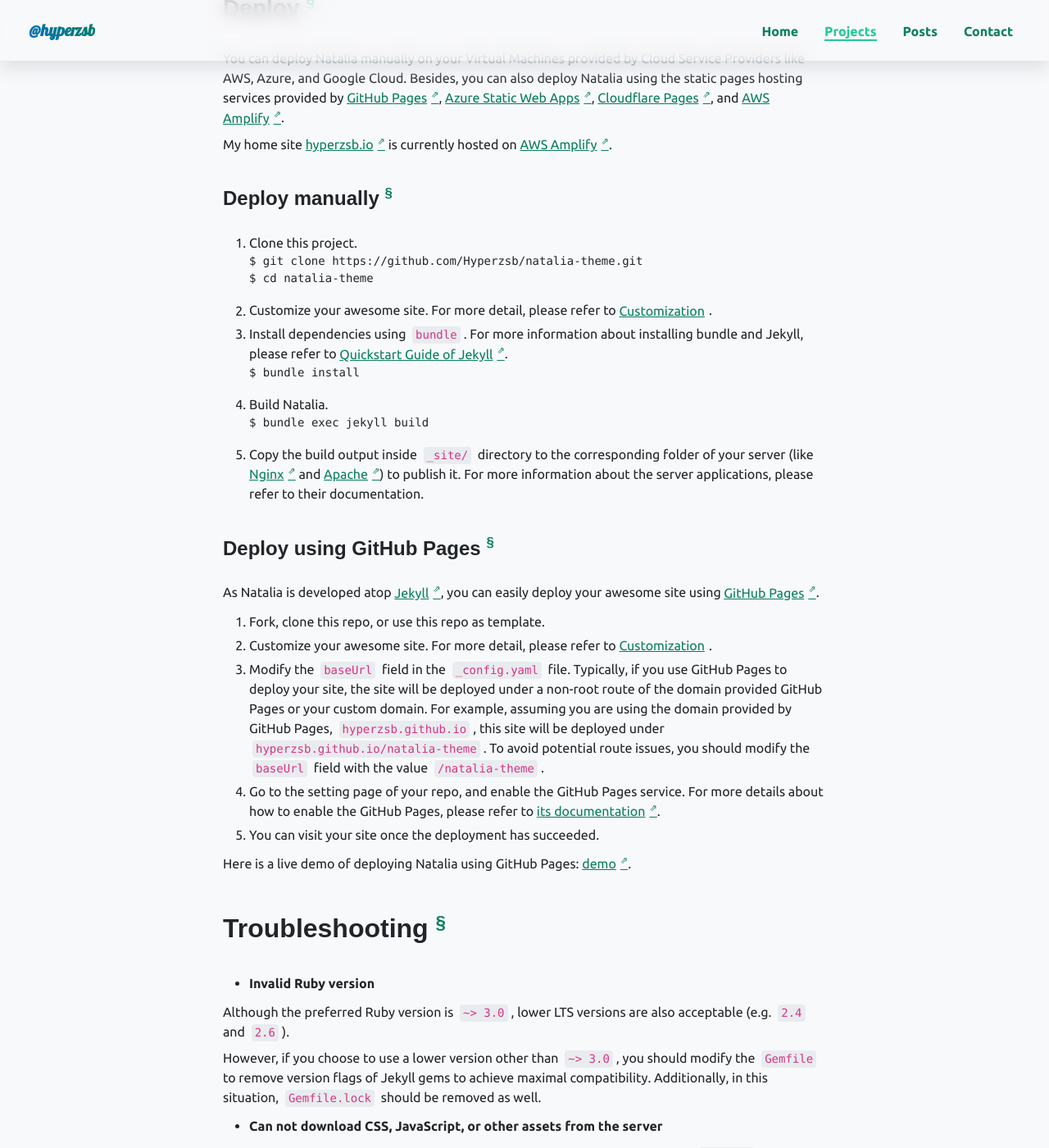
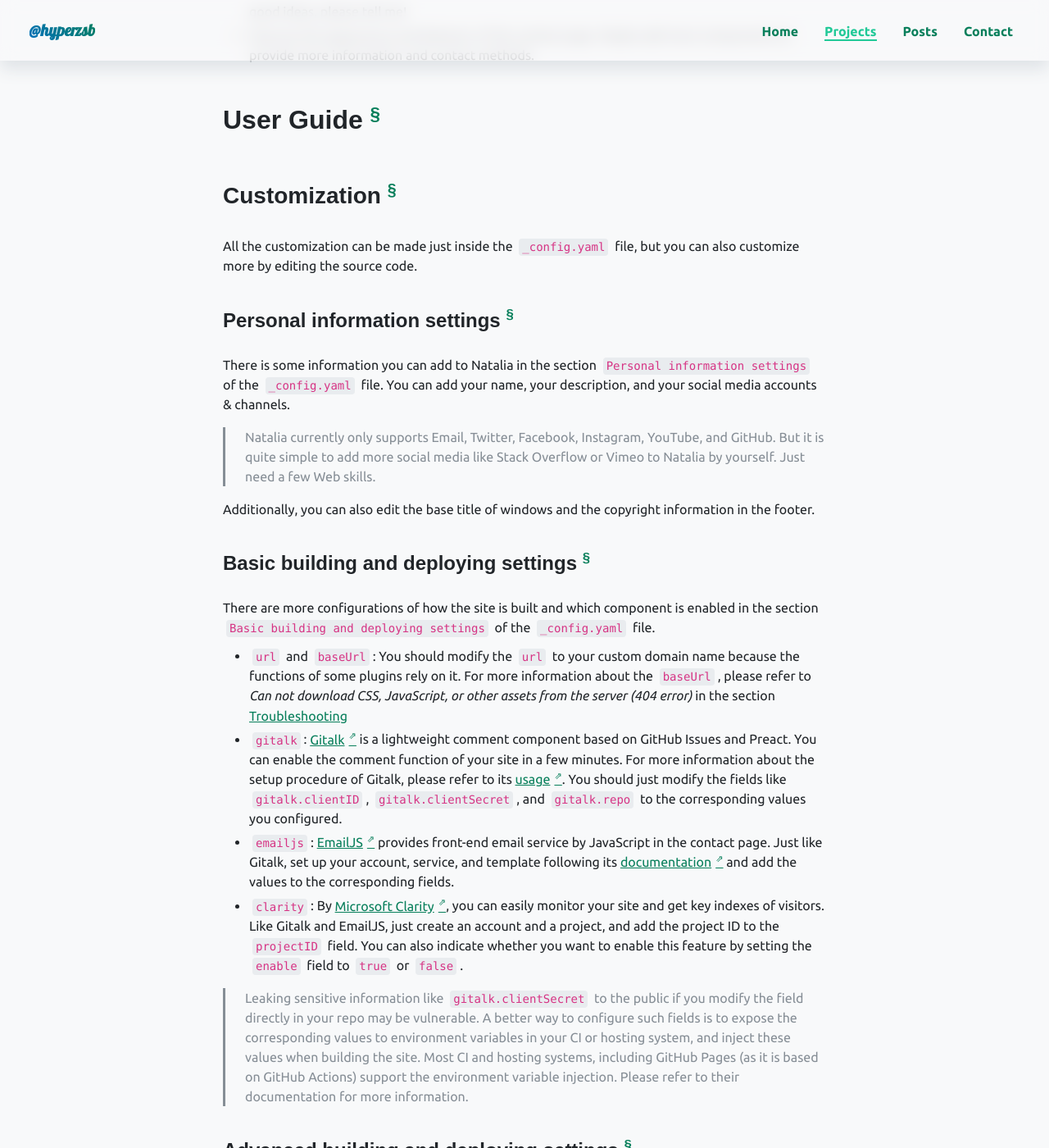
Before and after one commit to Hyperzsb/natalia-theme, a Jekyll site: the page built from _projects/natalia-theme.md, in a window 1280 px wide and 1400 px high, scrolled down 3116 px. Shown: the whole window at 82% size. Built offline with Jekyll 4.4.1, drawn with Linux system fonts in a browser that asks for light colours; some web fonts are replaced; comment, search, counter and statistics services are not loaded; a style sheet for code colours, icons or effects is not loaded; some of the changed text lies outside the part shown.

Commit message:
docs(project): update project natalia-theme

````diff
--- a/_projects/natalia-theme.md
+++ b/_projects/natalia-theme.md
@@ -8,15 +8,13 @@
 excerpt_separator: <!--more-->
 ---
 
-![Jekyll Version](https://img.shields.io/badge/jekyll-4.2-blue?logo=jekyll)
-![Bootstrap Version](https://img.shields.io/badge/bootstrap-5.1-blue?logo=bootstrap)
+[![Jekyll Version](https://img.shields.io/badge/jekyll-4.2-blue?logo=jekyll)](https://jekyllrb.com/)
+[![Bootstrap Version](https://img.shields.io/badge/bootstrap-5.1-blue?logo=bootstrap)](https://getbootstrap.com/)
 
 [![Codacy Badge](https://app.codacy.com/project/badge/Grade/a324b4e67c05427ab07b487ae3611fd7)](https://www.codacy.com/gh/Hyperzsb/natalia-theme/dashboard?utm_source=github.com&amp;utm_medium=referral&amp;utm_content=Hyperzsb/natalia-theme&amp;utm_campaign=Badge_Grade)
 
 Natalia is a flat, content-focused, easy-to-use template portfolio and blog theme powered
 by [Jekyll](https://jekyllrb.com/) and [Bootstrap](https://getbootstrap.com/).
-
-<!--more-->
 
 ## Special Notes
 
@@ -30,9 +28,12 @@
     - [Coming soon](#coming-soon)
 - [User Guide](#user-Guide)
     - [Customization](#customization)
-    - [Deploy](#deploy)
-        - [Deploy manually](#deploy-manually)
-        - [Deploy using GitHub Pages](#deploy-using-github-pages)
+        - [Personal information settings](#personal-information-settings)
+        - [Basic building and deploying settings](#basic-building-and-deploying-settings)
+        - [Advanced building and deploying settings](#advanced-building-and-deploying-settings)
+    - [Deploy](#deploying)
+        - [Deploy manually](#deploying-manually)
+        - [Deploy using GitHub Pages](#deploying-using-github-pages)
 - [Troubleshooting](#troubleshooting)
 - [Contributing](#contributing)
 - [License](#license)
@@ -43,18 +44,19 @@
 Natalia may be a good choice for you to build up your own portfolio and blog site in a few minutes, and deliver your ideas in a friendly way.
 Out of the box, easy configuration, and free customization.
 
-Natalia is mainly developed on [Jekyll](https://jekyllrb.com/) and [Bootstrap](https://getbootstrap.com/), but lots of JavaScript libraries, Ruby gems, and third-party APIs are used as well:
+Natalia is mainly developed on [Jekyll](https://jekyllrb.com/) and [Bootstrap](https://getbootstrap.com/), but lots of JavaScript libraries, Ruby gems, and third-party APIs are used as well (in lexicographical order):
 
-- [lodash](https://github.com/lodash/lodash)
+- [EmailJS](https://www.emailjs.com/)
+- [Gitalk](https://github.com/gitalk/gitalk)
+- [Google Fonts](https://fonts.google.com/)
 - [HighlightJS](https://github.com/highlightjs/highlight.js/)
-- [MathJax](https://github.com/mathjax/MathJax)
-- [Gitalk](https://github.com/gitalk/gitalk)
-- [EmailJS](https://www.emailjs.com/)
 - [jekyll-feed](https://github.com/jekyll/jekyll-feed)
 - [jekyll-seo-tag](https://github.com/jekyll/jekyll-seo-tag)
 - [jekyll-sitemap](https://github.com/jekyll/jekyll-sitemap)
 - [jemoji](https://github.com/jekyll/jemoji)
-- [Google Fonts](https://fonts.google.com/)
+- [Lodash](https://github.com/lodash/lodash)
+- [MathJax](https://github.com/mathjax/MathJax)
+- [Microsoft Clarity](https://clarity.microsoft.com/)
 
 Natalia is born in the free world of open-source software.
 
@@ -77,60 +79,101 @@
 
 Natalia also supports awesome features provided by third-party libraries:
 
-- Embedded **comments** plugin using GitHub Issues powered by [Gitalk](https://github.com/gitalk/gitalk). No additional server-side applications needed.
+- Embedded **comments** plugin using GitHub Issues and Preact powered by [Gitalk](https://github.com/gitalk/gitalk).
+  No additional server-side applications are needed.
 - Direct **email** plugin provided by [EmailJS](https://www.emailjs.com/) where users can send you emails without opening email clients.
+- Clear site **analysis** with the help of [Microsoft Clarity](https://clarity.microsoft.com/) which enable the global monitoring and statistic of your site.
+  Totally free and easy to use.
 
 ### Coming soon
 
 Natalia is far from a perfect project right now. Quite a few features are about to be considered:
 
 - Group projects and posts by tags in standalone pages.
-- Add more components into portfolio home page, such as detailed self-introduction, personal experiences, and programming skills.
-- Improve the appearance and behavior of project detail page.
-- Improve the appearance and behavior of contact page.
+- Add more components to the portfolio home page, such as detailed self-introduction, personal experiences, and programming skills.
+- Maybe add a timeline to the posts page.
+- Improve the appearance and behavior of the project detail page. Although it is really unsatisfying right now 😵, I have no inspiration to improve it (I am an expert in UI & UX). If someone has some good ideas, please tell me!
+- Improve the appearance and behavior of the contact page. Maybe add more components to provide more information and contact methods.
 
 ## User Guide
 
 ### Customization
 
-*TBD*
+All the customization can be made just inside the `_config.yaml` file, but you can also customize more by editing the source code.
 
-### Deploy
+#### Personal information settings
+
+There is some information you can add to Natalia in the section `Personal information settings` of the `_config.yaml` file.
+You can add your name, your description, and your social media accounts & channels.
+
+> Natalia currently only supports Email, Twitter, Facebook, Instagram, YouTube, and GitHub.
+> But it is quite simple to add more social media like Stack Overflow or Vimeo to Natalia by yourself.
+> Just need a few Web skills.
+
+Additionally, you can also edit the base title of windows and the copyright information in the footer.
+
+#### Basic building and deploying settings
+
+There are more configurations of how the site is built and which component is enabled in the section `Basic building and deploying settings` of the `_config.yaml` file.
+
+- `url` and `baseUrl`: You should modify the `url` to your custom domain name because the functions of some plugins rely on it.
+  For more information about the `baseUrl`, please refer to *Can not download CSS, JavaScript, or other assets from the server (404 error)* in the section  [Troubleshooting](#troubleshooting)
+- `gitalk`: [Gitalk](https://github.com/gitalk/gitalk) is a lightweight comment component based on GitHub Issues and Preact.
+  You can enable the comment function of your site in a few minutes.
+  For more information about the setup procedure of Gitalk, please refer to its [usage](https://github.com/gitalk/gitalk#usage).
+  You should just modify the fields like `gitalk.clientID`, `gitalk.clientSecret`, and `gitalk.repo` to the corresponding values you configured.
+- `emailjs`: [EmailJS](https://www.emailjs.com/) provides front-end email service by JavaScript in the contact page.
+  Just like Gitalk, set up your account, service, and template following its [documentation](https://www.emailjs.com/docs/) and add the values to the corresponding fields.
+- `clarity`: By [Microsoft Clarity](https://clarity.microsoft.com/), you can easily monitor your site and get key indexes of visitors.
+  Like Gitalk and EmailJS, just create an account and a project, and add the project ID to the `projectID` field.
+  You can also indicate whether you want to enable this feature by setting the `enable` field to `true` or `false`.
+
+> Leaking sensitive information like `gitalk.clientSecret` to the public if you modify the field directly in your repo may be vulnerable.
+> A better way to configure such fields is to expose the corresponding values to environment variables in your CI or hosting system, and inject these values when building the site.
+> Most CI and hosting systems, including GitHub Pages (as it is based on GitHub Actions) support the environment variable injection. Please refer to their documentation for more information.
+
+#### Advanced building and deploying settings
+
+There are some advanced configurations of Natalia in the section `Advanced building and deploying settings` section of the `_config.yaml` file.
+
+In most cases, **DO NOT** modify contents in this section unless you are clear about what you are doing.
+
+### Deploying
 
 You can deploy Natalia manually on your Virtual Machines provided by Cloud Service Providers like AWS, Azure, and Google Cloud.
-Besides, you can also deploy Natalia using the static pages hosting services provided by [GitHub Pages](https://pages.github.com/), [Azure Static Web Apps](https://azure.microsoft.com/en-us/services/app-service/static/), [Cloudflare Pages](https://pages.cloudflare.com/), and [AWS Amplify](https://aws.amazon.com/amplify/).
+Besides, you can also deploy Natalia using the static page hosting services provided by [GitHub Pages](https://pages.github.com/), [Azure Static Web Apps](https://azure.microsoft.com/en-us/services/app-service/static/), [Cloudflare Pages](https://pages.cloudflare.com/), and [AWS Amplify](https://aws.amazon.com/amplify/).
 
 My home site [hyperzsb.io](https://hyperzsb.io) is currently hosted on [AWS Amplify](https://aws.amazon.com/amplify/).
 
-#### Deploy manually
+#### Deploying manually
 
 1. Clone this project.
-```bash
-$ git clone https://github.com/Hyperzsb/natalia-theme.git
-$ cd natalia-theme
-```
-2. Customize your awesome site. For more detail, please refer to [Customization](#customization).
+   ```bash
+   $ git clone https://github.com/Hyperzsb/natalia-theme.git
+   $ cd natalia-theme
+   ```
+2. Customize your awesome site. For more details, please refer to [Customization](#customization).
 3. Install dependencies using `bundle`. For more information about installing bundle and Jekyll, please refer to [Quickstart Guide of Jekyll](https://jekyllrb.com/docs/).
-```bash
-$ bundle install
-```
+   ```bash
+   $ bundle install
+   ```
 4. Build Natalia.
-```bash
-$ bundle exec jekyll build
-```
+   ```bash
+   $ bundle exec jekyll build
+   ```
 5. Copy the build output inside `_site/` directory to the corresponding folder of your server (like [Nginx](https://www.nginx.com/) and [Apache](https://httpd.apache.org/)) to publish it.
    For more information about the server applications, please refer to their documentation.
 
-#### Deploy using GitHub Pages
+#### Deploying using GitHub Pages
 
 As Natalia is developed atop [Jekyll](https://jekyllrb.com/), you can easily deploy your awesome site using [GitHub Pages](https://pages.github.com/).
 
-1. Fork, clone this repo, or use this repo as template.
-2. Customize your awesome site. For more detail, please refer to [Customization](#customization).
+1. Fork, clone this repo, or use this repo as the template.
+2. Customize your awesome site. For more details, please refer to [Customization](#customization).
 3. Modify the `baseUrl` field in the `_config.yaml` file.
-   Typically, if you use GitHub Pages to deploy your site, the site will be deployed under a non-root route of the domain provided GitHub Pages or your custom domain.
+   Typically, if you use GitHub Pages to deploy your site, the site will be deployed under a non-root route of the domain provided by GitHub Pages or your custom domain.
    For example, assuming you are using the domain provided by GitHub Pages, `hyperzsb.github.io`, this site will be deployed under `hyperzsb.github.io/natalia-theme`.
-   To avoid potential route issues, you should modify the `baseUrl` field with the value `/natalia-theme`.
+   To avoid potential route issues, you should modify the `baseUrl` field with the value `/natalia-theme`. To learn more about this modification, please go through the [Troubleshooting](#troubleshooting) section.
 4. Go to the setting page of your repo, and enable the GitHub Pages service. For more details about how to enable the GitHub Pages, please refer to [its documentation](https://pages.github.com/).
 5. You can visit your site once the deployment has succeeded.
 
@@ -145,7 +188,7 @@
 However, if you choose to use a lower version other than `~> 3.0`, you should modify the `Gemfile` to remove version flags of Jekyll gems to achieve maximal compatibility.
 Additionally, in this situation, `Gemfile.lock` should be removed as well.
 
-- **Can not download CSS, JavaScript, or other assets from the server**
+- **Can not download CSS, JavaScript, or other assets from the server (404 error)**
 
 This problem is probably caused by assigning an empty or incorrect value to the `baseUrl` field in the `_config.yaml` file.
 
@@ -154,6 +197,9 @@
 
 To deal with this problem, just modify the `baseUrl` field to the corresponding value (in this example, modify it to `/natalia-theme`) and redeploy your site.
 
+Additionally, for senior users, you can just config redirect rules on your Apache and Nginx servers (if you deploy your sites manually); or you can just add some rewrite/redirect rules to your service providers (if you deploy your sites using some hosting services). No need to modify the `_config.yaml` file.
+It is a more complicated way, but may offer more flexibility.
+
 ## Contributing
 
 Natalia welcomes any contributions from anyone! Please make Natalia a better tool for every developer!
````
